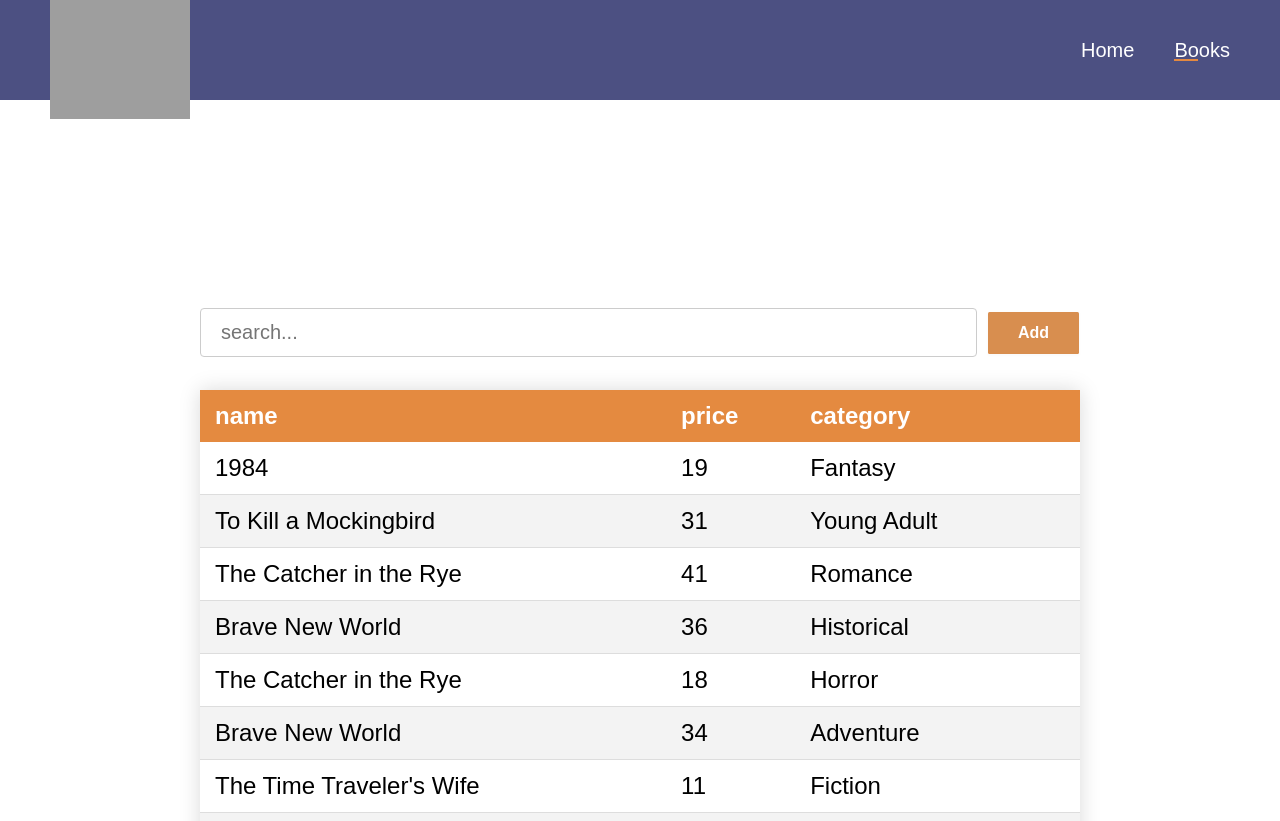
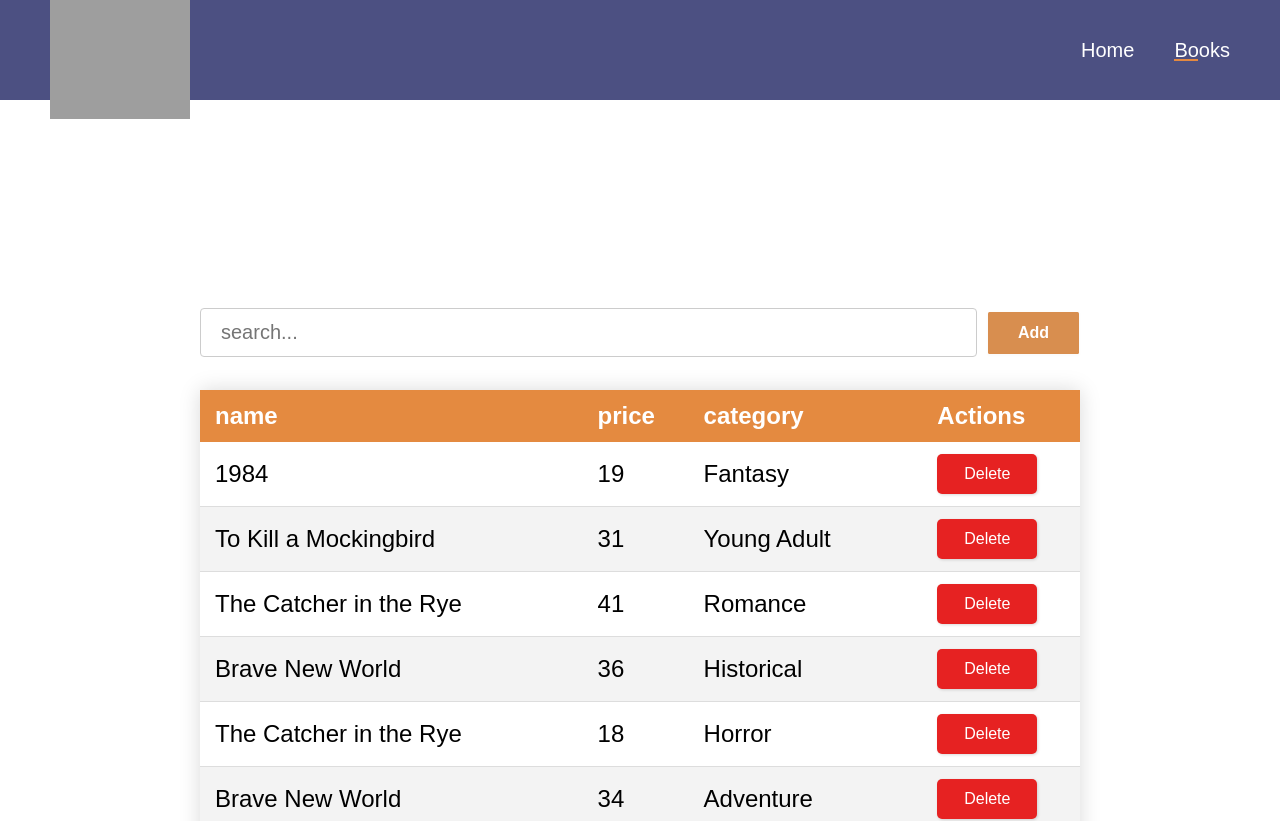
Before and after one commit to MaxBay2020/book_list, a Next.js app: page /books in a window 1280 px wide. Shown: the top 821 px of the page. Built offline with nearby package versions, Linux system fonts and the light colour scheme; grey boxes are pictures that could not be loaded.

Commit message:
undo book removal feature

```diff
--- a/package.json
+++ b/package.json
@@ -13,6 +13,7 @@
     "next": "14.1.4",
     "react": "^18",
     "react-dom": "^18",
+    "react-icons": "^5.0.1",
     "react-redux": "^9.1.0"
   },
   "devDependencies": {
--- a/src/app/books/page.module.css
+++ b/src/app/books/page.module.css
@@ -48,3 +48,8 @@
     box-shadow: rgba(0, 0, 0, 0.1) 0 4px 12px;
     transform: translateY(-1px);
 }
+
+.undoButton{
+    font-size: 3rem;
+    cursor: pointer;
+}
--- a/src/app/books/page.tsx
+++ b/src/app/books/page.tsx
@@ -1,20 +1,23 @@
 'use client'
 import styles from './page.module.css'
 import {bookTableHeaders, bookList} from "@/data";
-import {useAppSelector} from "../../lib/redux/hooks";
+import {useAppDispatch, useAppSelector} from "../../lib/redux/hooks";
 import dynamic from "next/dynamic";
 import {useState} from "react";
 import useDebounce from "../../customHooks/useDebounce";
 import {BookType} from "../../lib/types/types";
+import { CiUndo } from "react-icons/ci";
+import {undoRemoval} from "../../lib/redux/features/bookSlice";
 
 const Table = dynamic(() => import('@/components/table/Table'), { ssr: false })
 
 const BookListPage = () => {
-    const [searchWord, setSearchWord] = useState('');
+    const [searchWord, setSearchWord] = useState<string>('')
 
     const debouncedSearchWord = useDebounce(searchWord, 1)
 
-    const { bookList } = useAppSelector(state => state.books)
+    const { bookList, removedBookStack } = useAppSelector(state => state.books)
+    const dispatch = useAppDispatch()
 
     const filteredbookList = bookList.filter((book: BookType) =>
         book.name.toLowerCase().includes(debouncedSearchWord.toLowerCase())
@@ -22,6 +25,13 @@ const BookListPage = () => {
         book.category.toLowerCase().includes(debouncedSearchWord.toLowerCase())
     )
 
+    const handleUndoRemoval = () => {
+        dispatch(undoRemoval())
+    }
+
+    const handleAddBook = () => {
+
+    }
 
     return (
         <section className={styles.container}>
@@ -35,12 +45,20 @@ const BookListPage = () => {
                     onChange={e => setSearchWord(e.target.value)}
                 />
                 {/* add button */}
-                <button className={styles.addButton}>Add</button>
+                <button className={styles.addButton} onClick={() => handleAddBook()}>
+                    Add
+                </button>
+                {
+                    !!removedBookStack.length
+                    &&
+                    <CiUndo className={styles.undoButton}onClick={() => handleUndoRemoval()}/>
+                }
             </div>
             {/* table */}
             <Table
                 tableHeads={bookTableHeaders}
                 tableData={filteredbookList}
+                hasDelete={true}
             />
 
         </section>
--- a/src/components/table/Table.tsx
+++ b/src/components/table/Table.tsx
@@ -1,13 +1,28 @@
 import styles from './table.module.css'
+import {useAppDispatch, useAppSelector} from "../../lib/redux/hooks";
+import {removeBook} from "../../lib/redux/features/bookSlice";
 
 export type DataType = Record<string, string | number>
 
 export type TableProps = {
     tableHeads: string[],
-    tableData: DataType[]
+    tableData: DataType[],
+    hasDelete?: boolean
 }
 
-const Table = ({tableHeads, tableData}: TableProps) => {
+const Table = ({tableHeads, tableData, hasDelete = false}: TableProps) => {
+
+    const dispatch = useAppDispatch()
+    const { bookList, removedBookStack } = useAppSelector(state => state.books)
+    console.log(bookList)
+    console.log(removedBookStack)
+
+    const deleteBookById = id => {
+        dispatch(removeBook({
+            id
+        }))
+    }
+
     return (
         <table className={styles.table}>
             <thead>
@@ -17,6 +32,7 @@ const Table = ({tableHeads, tableData}: TableProps) => {
                         <th key={index}>{head}</th>
                     ))
                 }
+                <th>Actions</th>
             </tr>
             </thead>
             <tbody>
@@ -28,6 +44,15 @@ const Table = ({tableHeads, tableData}: TableProps) => {
                                 <td key={key}>{row[key]}</td>
                             ))
                         }
+                        {
+                            hasDelete
+                            &&
+                            <td>
+                                <button className={styles.deleteButton} onClick={() => deleteBookById(row.id)}>
+                                    Delete
+                                </button>
+                            </td>
+                        }
                     </tr>
                 ))
             }
--- a/src/components/table/table.module.css
+++ b/src/components/table/table.module.css
@@ -31,7 +31,19 @@
     border-bottom: 2px solid #e48a40;
 }
 
-/*.table tbody tr.active-row {*/
-/*    font-weight: bold;*/
-/*    color: #e48a40;*/
-/*}*/
+.deleteButton{
+    width: 100px;
+    height: 40px;
+    cursor: pointer;
+    border: none;
+    border-radius: 5px;
+    box-shadow: 1px 1px 3px rgba(0,0,0,0.15);
+    background: #e62222;
+    color: #fff;
+    font-size: 1.6rem;
+    transition: all 0.2s ease-in-out;
+}
+.deleteButton:hover{
+    box-shadow: 1px 1px 10px #e62222;
+    transform: translateY(-1px);
+}
--- a/src/customHooks/useDebounce.ts
+++ b/src/customHooks/useDebounce.ts
@@ -2,7 +2,7 @@ import React, {useEffect, useState} from 'react';
 
 
 const useDebounce = (value: string, delay = 0.5) => {
-    const [debouncedValue, setDebouncedValue] = useState(value)
+    const [debouncedValue, setDebouncedValue] = useState<string>(value)
 
     useEffect(() => {
         const timer = setTimeout(() => {
--- a/src/lib/redux/features/bookSlice.ts
+++ b/src/lib/redux/features/bookSlice.ts
@@ -4,12 +4,14 @@ import {bookList} from "@/data";
 import {BookType} from "@/lib/types/types";
 
 type bookStateType = {
-    bookList: BookType[]
+    bookList: BookType[],
+    removedBookStack: BookType[]
 }
 
 // Define the initial state using that type
 const initialState: bookStateType = {
-    bookList
+    bookList,
+    removedBookStack: []
 }
 
 export const bookSlice = createSlice({
@@ -23,14 +25,26 @@ export const bookSlice = createSlice({
             const { newBook } = action.payload
             state.bookList.push(newBook)
         },
+
         removeBook: (state, action: PayloadAction<{
-            id: string
+            id: number
         }>) => {
             const { id } = action.payload
+            state.removedBookStack.push(state.bookList.find(book => book.id === id))
+            state.bookList = state.bookList.filter(book => book.id!== id)
         },
+
+        undoRemoval: (state) => {
+            const top = state.removedBookStack.pop()
+            state.bookList.unshift(top)
+        }
     },
 })
 
-export const { addBook, removeBook } = bookSlice.actions
+export const {
+    addBook,
+    removeBook,
+    undoRemoval
+} = bookSlice.actions
 
 export default bookSlice.reducer
```
Also changed, not shown: 1 other file (tests, documents, lock files or other folders).
